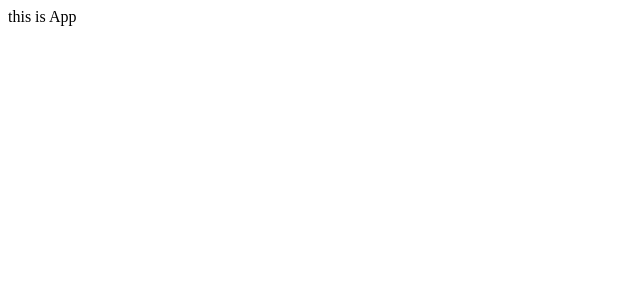
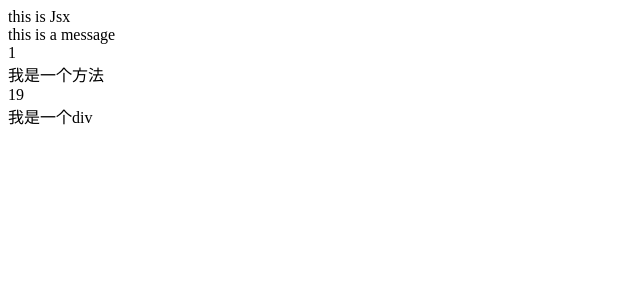
Before and after one commit to LHFloveXCF/react, a React (Create React App) app in the folder react-basic/: page / in a window 1280 px wide. Shown: the top 300 px of the page, without its empty margins (0-640 px from the left). Built offline with nearby package versions, Linux system fonts and the light colour scheme.

Commit message:
jsx的应用场景

```diff
--- a/react-basic/src/index.js
+++ b/react-basic/src/index.js
@@ -2,9 +2,11 @@
 import React from 'react';
 import ReactDOM from 'react-dom/client';
 // 导入项目入口文件
-import App from './App';
+// import App from './App';
+import JsxTest from './jsx/jsx';
 
 const root = ReactDOM.createRoot(document.getElementById('root'));
 root.render(
-    <App />
+    // <App />
+    <JsxTest></JsxTest>
 );
--- /dev/null
+++ b/react-basic/src/jsx/jsx.js
@@ -0,0 +1,28 @@
+{/**jsx的应用场景、领域 */}
+
+const count = 1
+
+function getName() {
+    return '我是一个方法'
+}
+
+function JsxTest() {
+    return (
+        <div className="Jsx">
+            this is Jsx <br></br>
+            {/** Jsx可以用来引用字符串*/}
+            {'this is a message'}<br></br>
+            {/** Jsx可以用来使用变量*/}
+            {count}<br></br>
+            {/** Jsx可以用来调用方法*/}
+            {getName()}<br></br>
+            {/** Jsx可以用来调用函数*/}
+            {new Date().getDate()} <br></br>
+            {/** Jsx可以用来调用js对象*/}
+            {<div color='red'>我是一个div</div>}
+
+        </div>
+    );
+}
+
+export default JsxTest;
```
